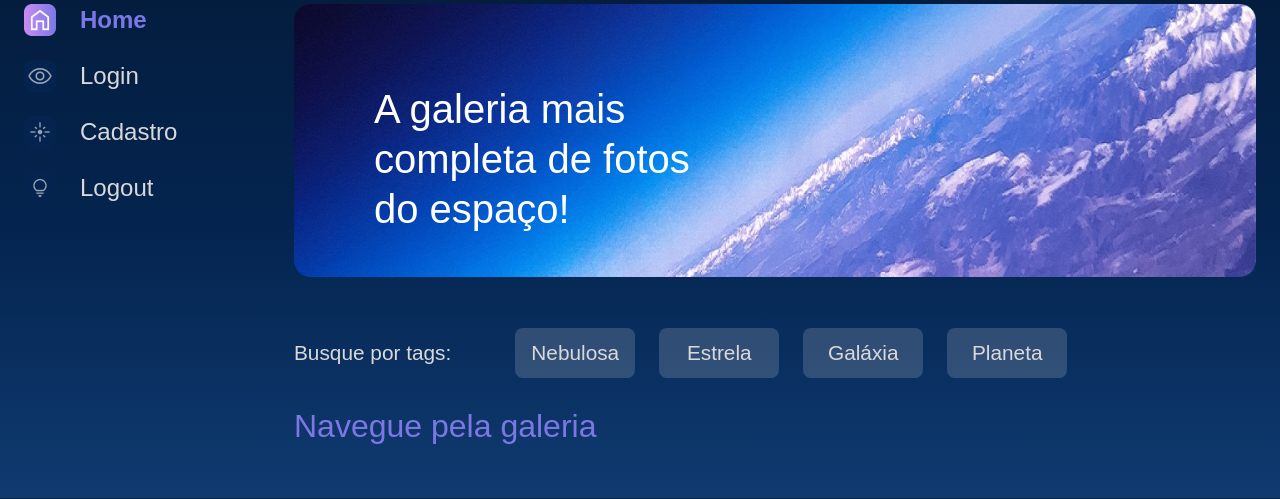
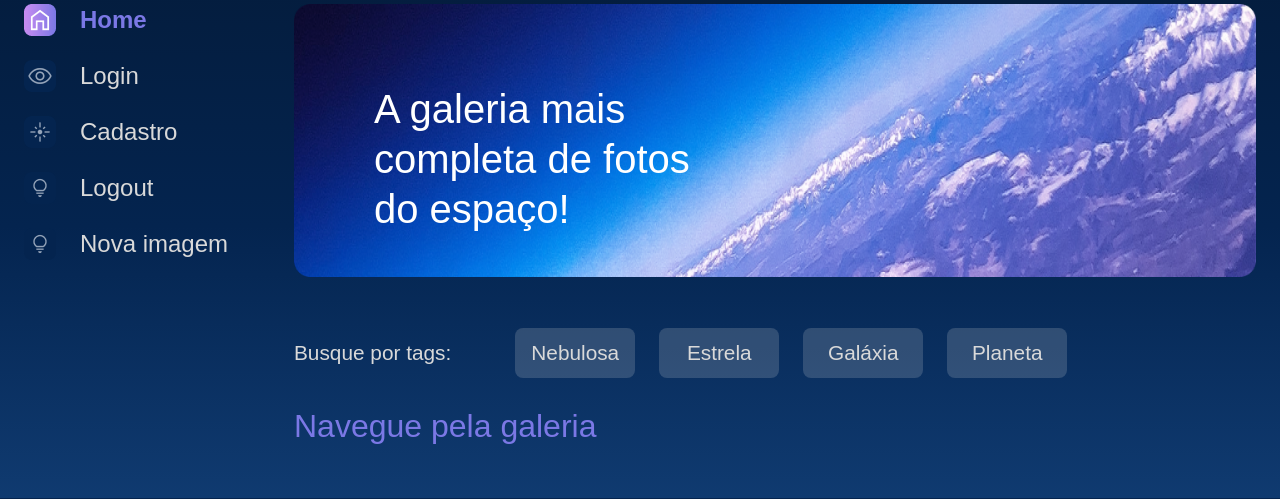
Before and after one commit to EricCavalcante/Alura_Space, a Django app: page / in a window 1280 px wide. Shown: the part 174-673 px from the top of the page. Run offline with Django 4.2, Linux system fonts and the light colour scheme; the visitor is signed in with stand-in values (Sample User, id 1); data that the repository does not hold is empty.

Commit message:
Criando o botão de nova imagem

```diff
--- a/apps/galeria/urls.py
+++ b/apps/galeria/urls.py
@@ -1,8 +1,11 @@
 from django.urls import path
-from apps.galeria.views import index, imagem, buscar
+from apps.galeria.views import index, imagem, buscar, nova_imagem, editar_imagem, excluir_imagem
 
 urlpatterns = [
     path('', index, name='index'),
     path('imagem/<int:foto_id>', imagem, name='imagem'),
-    path('buscar', buscar, name = 'buscar')
+    path('buscar', buscar, name = 'buscar'),
+    path('nova-imagem', nova_imagem, name='nova_imagem'),
+    path('editar-imagem', editar_imagem, name='editar_imagem'),
+    path('excluir-imagem', excluir_imagem, name='excluir_imagem'),
 ]
--- a/apps/galeria/views.py
+++ b/apps/galeria/views.py
@@ -30,3 +30,12 @@ def buscar(request):
             fotografias = fotografias.filter(nome__icontains=nome_buscado)
 
     return render(request, 'galeria/buscar.html', {"cards": fotografias})
+
+def nova_imagem(request):
+    return render(request, 'galeria/nova_imagem.html')
+
+def editar_imagem(request):
+    pass
+
+def excluir_imagem(request):
+    pass
--- /dev/null
+++ b/templates/galeria/nova_imagem.html
@@ -0,0 +1 @@
+<h1>Teste</h1>
--- a/templates/partials/_menu.html
+++ b/templates/partials/_menu.html
@@ -21,5 +21,7 @@
                 <a href="{% url 'login' %}"><img src="{% static '/assets/ícones/1x/Mais vistas - inativo.png' %}"> Login</a>
                 <a href="{% url 'cadastro' %}"><img src="{% static '/assets/ícones/1x/Novas - inativo.png' %}"> Cadastro</a>
                 <a href="{% url 'logout' %}"><img src="{% static '/assets/ícones/1x/Surpreenda-me - inativo.png' %}"> Logout</a>
+                <a href="{% url 'nova_imagem' %}"><img src="{% static '/assets/ícones/1x/Surpreenda-me - inativo.png' %}"> Nova imagem </a>
+
             </nav>
         </section>
```
